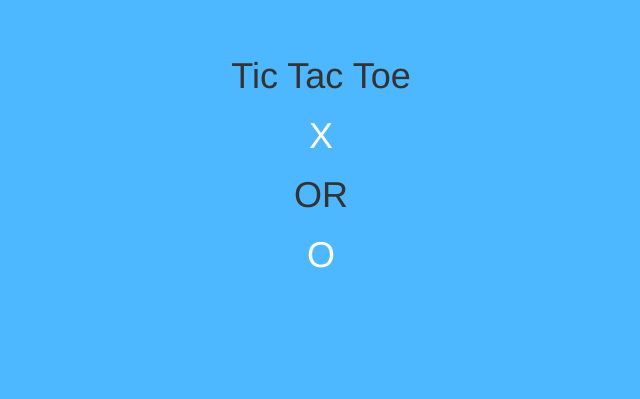
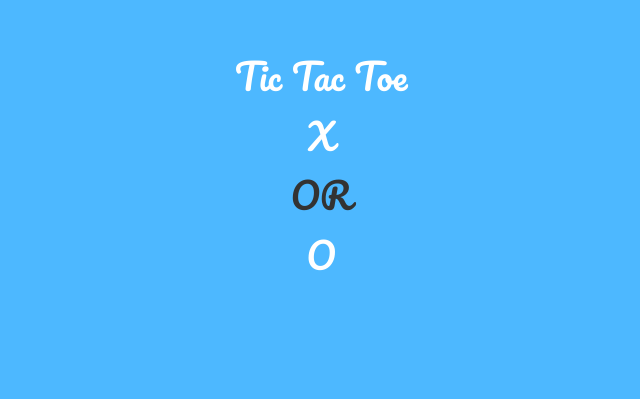
Before and after one commit to ndhanh96/Tic-Tac-Toe-Game, a plain HTML site: page index.html in a window 1280 px wide. Shown: the part 184-583 px from the top of the page, without its empty margins (319-959 px from the left). Drawn offline with nearby package versions, Linux system fonts and the light colour scheme.

Commit message:
add fonts and color

```diff
--- a/index.html
+++ b/index.html
@@ -10,14 +10,14 @@
    <script src="https://maxcdn.bootstrapcdn.com/bootstrap/3.3.7/js/bootstrap.min.js"></script>
    <link href="https://fonts.googleapis.com/css?family=Gloria+Hallelujah" rel="stylesheet">
    <link rel="stylesheet" href="style.css">
-   <script src="jquery.js" type="text/javascript">
-   </script>
+   <script src="jquery.js" type="text/javascript"></script>
+   <link href="https://fonts.googleapis.com/css?family=Pacifico" rel="stylesheet">
 </head>
 
 <body>
    <div class="square">
       <div class="opening">
-         <h1>Tic Tac Toe </h1>
+         <h1 class="titleGame">Tic Tac Toe </h1>
          <h1 id="chooseX">X</h1>
          <h1>OR</h1>
          <h1 id="chooseO">O</h1>
--- a/style.css
+++ b/style.css
@@ -4,6 +4,11 @@ body {
 
 .opening {
    text-align: center;
+   font-family: 'Pacifico', cursive;
+}
+
+.titleGame {
+   color: white;
 }
 
 #chooseX {
```
